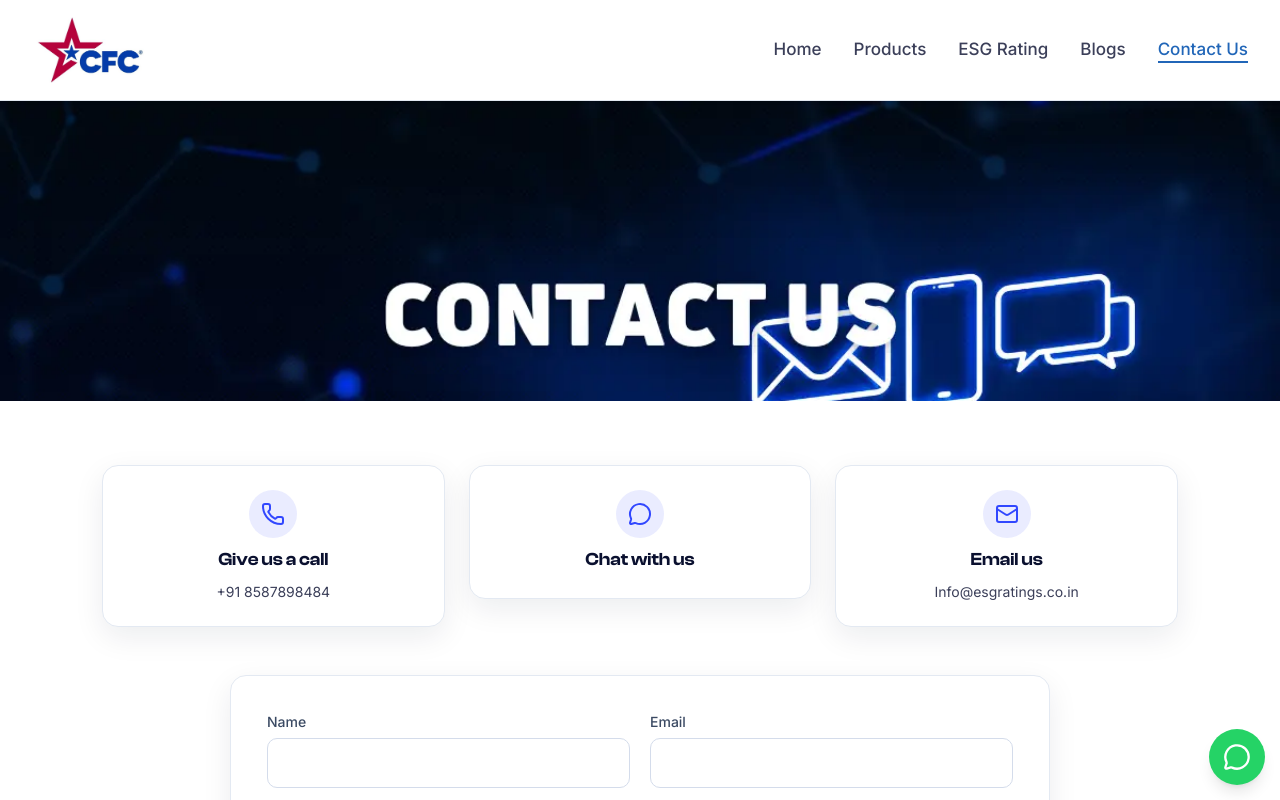
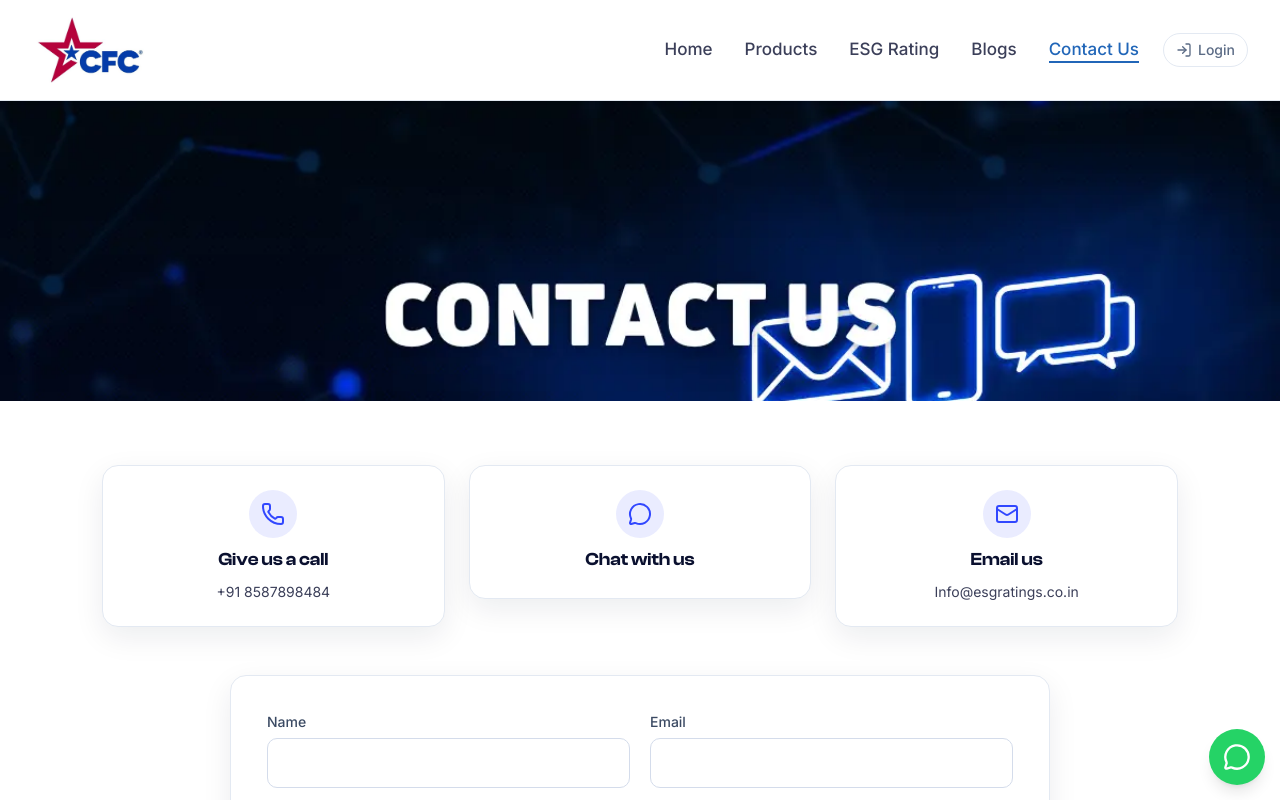
Before and after one commit to akshatgg/esgrating-web, a Next.js app: page /contact in a window 1280 px wide. Shown: the top 800 px of the page. Built offline with nearby package versions, Linux system fonts and the light colour scheme.

Commit message:
feat(site): add superadmin login link to header (desktop + mobile nav)

```diff
--- a/components/site/Header.tsx
+++ b/components/site/Header.tsx
@@ -4,9 +4,9 @@ import { useRef, useState } from "react";
 import Image from "next/image";
 import Link from "next/link";
 import { usePathname } from "next/navigation";
-import { Menu } from "lucide-react";
+import { LogIn, Menu } from "lucide-react";
 import clsx from "clsx";
-import { NAV } from "@/content/site";
+import { ADMIN_LOGIN_HREF, NAV } from "@/content/site";
 import { isActivePath } from "@/lib/nav";
 import MobileNav from "./MobileNav";
 
@@ -33,7 +33,8 @@ export default function Header() {
             />
           </Link>
 
-          <nav aria-label="Primary" className="hidden lg:block">
+          <div className="hidden items-center gap-6 lg:flex">
+            <nav aria-label="Primary">
               <ul className="flex items-center gap-8 text-[17px] font-medium">
                 {NAV.map((item) => {
                   const isActive = isActivePath(pathname, item.href);
@@ -51,6 +52,15 @@ export default function Header() {
                 })}
               </ul>
             </nav>
+
+            <Link
+              href={ADMIN_LOGIN_HREF}
+              className="flex items-center gap-1.5 rounded-full border border-line px-3 py-1.5 text-sm font-medium text-muted motion-safe:transition-colors hover:border-calc-blue hover:text-calc-blue"
+            >
+              <LogIn className="h-4 w-4" aria-hidden="true" />
+              Login
+            </Link>
+          </div>
 
           <button
             ref={triggerRef}
--- a/components/site/MobileNav.tsx
+++ b/components/site/MobileNav.tsx
@@ -3,9 +3,9 @@
 import { useEffect, useRef } from "react";
 import Link from "next/link";
 import { usePathname } from "next/navigation";
-import { X } from "lucide-react";
+import { LogIn, X } from "lucide-react";
 import clsx from "clsx";
-import { NAV, CONTACT } from "@/content/site";
+import { ADMIN_LOGIN_HREF, NAV, CONTACT } from "@/content/site";
 import { isActivePath } from "@/lib/nav";
 
 const FOCUSABLE_SELECTOR =
@@ -147,7 +147,8 @@ export default function MobileNav({ open, onClose, triggerRef }: MobileNavProps)
           </ul>
         </nav>
 
-        <div className="mt-auto flex flex-col gap-2 border-t border-line pt-6 text-sm text-muted">
+        <div className="mt-auto flex flex-col gap-4 border-t border-line pt-6">
+          <div className="flex flex-col gap-2 text-sm text-muted">
             <a href={CONTACT.phoneHref} className="hover:text-calc-blue">
               {CONTACT.phone}
             </a>
@@ -155,6 +156,15 @@ export default function MobileNav({ open, onClose, triggerRef }: MobileNavProps)
               {CONTACT.email}
             </a>
           </div>
+
+          <Link
+            href={ADMIN_LOGIN_HREF}
+            className="flex w-fit items-center gap-1.5 rounded-full border border-line px-3 py-1.5 text-sm font-medium text-muted hover:border-calc-blue hover:text-calc-blue"
+          >
+            <LogIn className="h-4 w-4" aria-hidden="true" />
+            Login
+          </Link>
+        </div>
       </div>
     </div>
   );
--- a/content/site.ts
+++ b/content/site.ts
@@ -10,6 +10,8 @@ export const NAV: NavItem[] = [
   { label: "Blogs", href: "/blogs" },
   { label: "Contact Us", href: "/contact" },
 ];
+
+export const ADMIN_LOGIN_HREF = "/admin/login";
 
 export const QUICK_LINKS: NavItem[] = [
   { label: "Contact Us", href: "/contact" },
```
Lines whose indentation alone changed are shown as unchanged.
